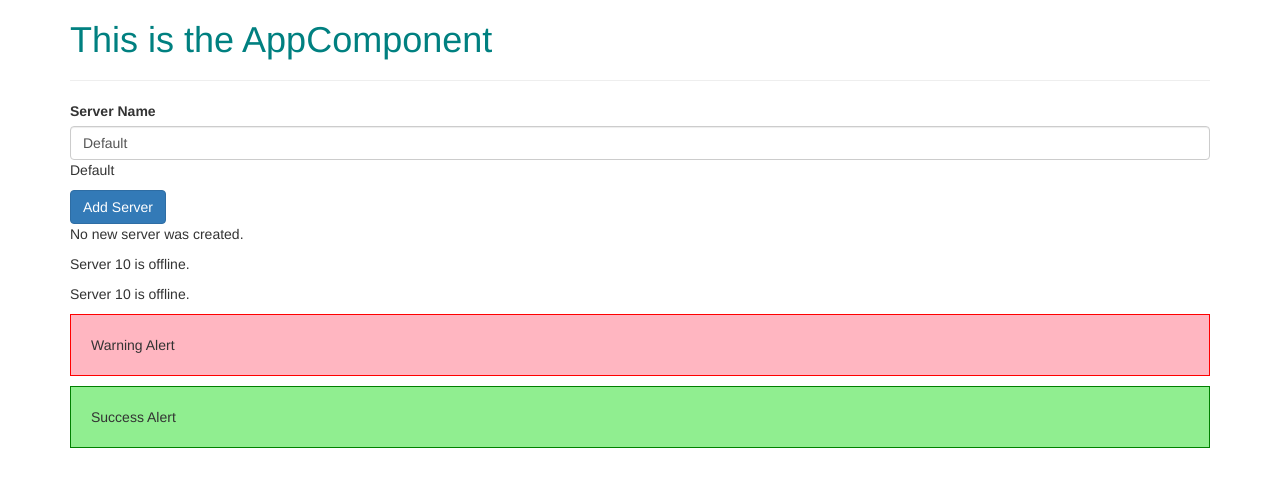
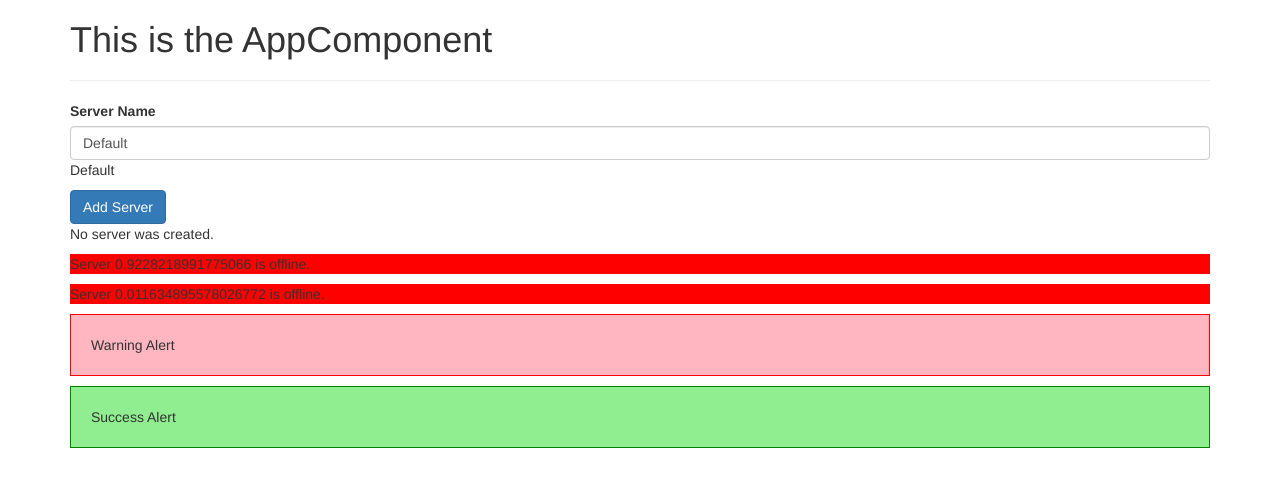
Before and after one commit to CLSavill/AngularCourse, an Angular app in the folder angular-course-app/: page / in a window 1280 px wide. Shown: the top 486 px of the page. Built offline with nearby package versions, Linux system fonts and the light colour scheme.

Commit message:
Introduced directives - structural and attribute. Structurals are indicated using the *directiveName suntaxl and signify that the DOM's structure will be changed. Attribtute directives are indicated using the [directiveName] syntax and signify that the HTML element only will be amended.

```diff
--- a/angular-course-app/src/app/app.component.ts
+++ b/angular-course-app/src/app/app.component.ts
@@ -5,8 +5,8 @@ import { Component } from '@angular/core';
   templateUrl: './app.component.html',
   //styleUrls: ['./app.component.css'] // Using an external file is preferred.
   styles: [`
-    h1 {
-      color: teal
+    .online {
+      color: white;
     }
   `]
 })
--- a/angular-course-app/src/app/server/server.component.html
+++ b/angular-course-app/src/app/server/server.component.html
@@ -1 +1,8 @@
-<p>Server {{ serverId }} is {{ getServerStatus() }}.</p>
+<p
+  [ngStyle]="{ backgroundColor: getColour() }"
+  [ngClass]="{ online: serverStatus === 'online' }"
+>
+  <!-- [ngStyle] is an attribute directive that only affects the style of the HTML element it sits in, in this case the backgroundColor.
+    [ngClass] is an attribute directive that only affects the class of an HTML element.-->
+  Server {{ serverId }} is {{ getServerStatus() }}.
+</p>
--- a/angular-course-app/src/app/server/server.component.ts
+++ b/angular-course-app/src/app/server/server.component.ts
@@ -1,15 +1,23 @@
-import { Component } from '@angular/core';
+import { Component } from "@angular/core";
 
 @Component({
-  selector: 'app-server',
-  templateUrl: './server.component.html'
+  selector: "app-server",
+  templateUrl: "./server.component.html"
 })
-
 export class ServerComponent {
   serverId: number = 10;
-  serverStatus: string = 'offline';
+  serverStatus: string = "offline";
 
   getServerStatus() {
     return this.serverStatus;
   }
+
+  getColour() {
+    return this.serverStatus === "online" ? "green" : "red";
+  }
+
+  constructor() {
+    this.serverId = Math.random();
+    this.serverStatus = Math.random() > 0.5 ? "online" : "offline";
+  }
 }
--- a/angular-course-app/src/app/servers/servers.component.html
+++ b/angular-course-app/src/app/servers/servers.component.html
@@ -2,17 +2,26 @@
 <!-- <input
 type="text"
 class="form-control"
-(input)="onUpdateServerName($event)"> --> <!-- This does not enable two-way data binding, see below example for that.-->
-<input
-type="text"
-class="form-control"
-[(ngModel)]="serverName"> <!-- Shortcut for the above syntax and also enables two-way data binding meaning if the serverName is altered elsewhere the value here will change too.-->
+(input)="onUpdateServerName($event)"> -->
+<!-- This does not enable two-way data binding, see below example for that.-->
+<input type="text" class="form-control" [(ngModel)]="serverName" />
+<!-- Shortcut for the above syntax and also enables two-way data binding meaning if the serverName is altered elsewhere the value here will change too.-->
 <p>{{ serverName }}</p>
-<button class="btn btn-primary" [disabled]="!allowNewServer" (click)="onCreateServer()">
+<button
+  class="btn btn-primary"
+  [disabled]="!allowNewServer"
+  (click)="onCreateServer()"
+>
   Add Server
 </button>
-<p>
+<!-- <p>
   {{ serverCreationStatus }}
+</p> -->
+<p *ngIf="serverCreated; else noServer">
+  Server was created, server name is {{ serverName }}.
 </p>
-<app-server></app-server>
-<app-server></app-server>
+<!-- The '*' in *ngIf is required to signify that the ngIf directive is a structural directive that will affect the DOM's structure (either adding or removing HTML elements).-->
+<ng-template #noServer> <!-- '#' is a local variable/marker referenced in the *ngIf structural directive above.-->
+  <p>No server was created.</p>
+</ng-template>
+<app-server *ngFor="let server of servers"></app-server> <!-- The *ngFor structural directive enumerates over the servers property and in this case load a new app-server component per server in the servers array.-->
--- a/angular-course-app/src/app/servers/servers.component.ts
+++ b/angular-course-app/src/app/servers/servers.component.ts
@@ -14,6 +14,8 @@ export class ServersComponent {
   allowNewServer = false; // Used in property binding via [attribute]="propertyName" syntax.
   serverCreationStatus = 'No new server was created.';
   serverName = 'Default';
+  serverCreated = false;
+  servers = ['TestServer1', 'TestServer2'];
 
   constructor() {
     setTimeout(() => {
@@ -23,6 +25,8 @@ export class ServersComponent {
 
   onCreateServer() { // Used in event binding via (eventName)="functionName" syntax.
     this.serverCreationStatus = 'Server ' + this.serverName + ' was created.';
+    this.servers.push(this.serverName);
+    this.serverCreated = true;
   }
 
   onUpdateServerName(event: Event) {
```
